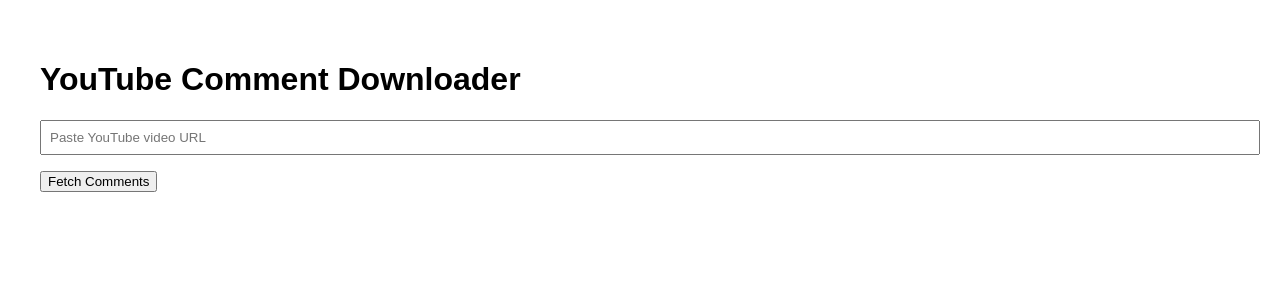
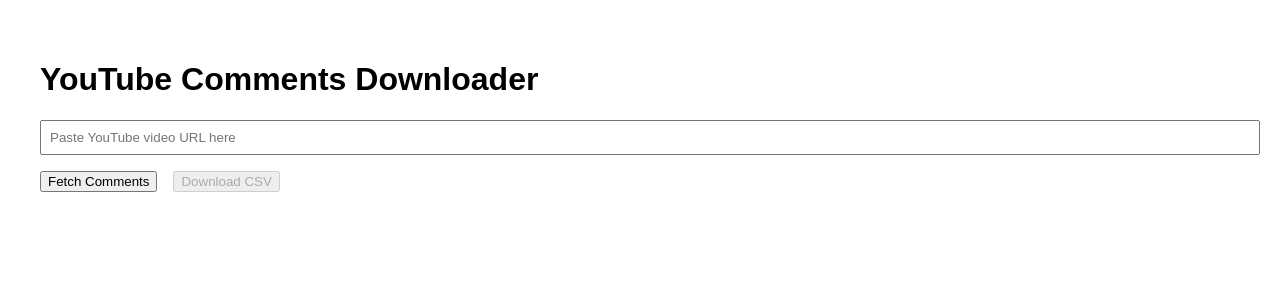
Before and after one commit to Mdln0/Youtubecomments, a Next.js app: page / in a window 1280 px wide. Shown: the top 300 px of the page. Built offline with nearby package versions, Linux system fonts and the light colour scheme.

Commit message:
Update index.tsx

```diff
--- a/pages/index.tsx
+++ b/pages/index.tsx
@@ -1,78 +1,87 @@
 import { useState } from "react";
+
+// @ts-ignore
+import Papa from "papaparse";
 
 export default function Home() {
   const [ytUrl, setYtUrl] = useState("");
-  const [comments, setComments] = useState<string[]>([]);
+  const [comments, setComments] = useState<any[]>([]);
   const [loading, setLoading] = useState(false);
-  const [error, setError] = useState("");
+  const [error, setError] = useState<string | null>(null);
 
-  const fetchComments = async () => {
+  // Dummy fetch comments function - replace with your API call
+  async function fetchComments() {
+    if (!ytUrl) {
+      setError("Please enter a valid YouTube URL.");
+      return;
+    }
+    setError(null);
+    setLoading(true);
+
     try {
-      setLoading(true);
-      setError("");
+      // Example: fetch from your backend API endpoint
+      const response = await fetch(`/api/comments?url=${encodeURIComponent(ytUrl)}`);
+      if (!response.ok) throw new Error("Failed to fetch comments");
+      const data = await response.json();
+
+      setComments(data.comments || []);
+    } catch (e: any) {
+      setError(e.message || "Unknown error");
       setComments([]);
-
-      const videoId = extractVideoId(ytUrl);
-      if (!videoId) {
-        setError("Invalid YouTube URL");
-        setLoading(false);
-        return;
-      }
-
-      const res = await fetch(`/api/comments?videoId=${videoId}`);
-      if (!res.ok) throw new Error("Failed to fetch comments");
-
-      const data = await res.json();
-      setComments(data.comments);
-    } catch (err: any) {
-      setError(err.message || "An error occurred");
     } finally {
       setLoading(false);
     }
-  };
+  }
 
-  const downloadCSV = async () => {
-    const Papa = (await import("papaparse")).default;
-    const csv = Papa.unparse(comments.map((text) => ({ comment: text })));
-
+  function downloadCsv() {
+    if (comments.length === 0) {
+      setError("No comments to download");
+      return;
+    }
+    const csv = Papa.unparse(comments);
     const blob = new Blob([csv], { type: "text/csv;charset=utf-8;" });
     const url = URL.createObjectURL(blob);
+
     const link = document.createElement("a");
     link.href = url;
-    link.setAttribute("download", "youtube_comments.csv");
-    document.body.appendChild(link);
+    link.download = "comments.csv";
     link.click();
-    document.body.removeChild(link);
-  };
 
-  const extractVideoId = (url: string) => {
-    const regExp = /^.*((youtu.be\/)|(v\/)|(u\/\w\/)|(embed\/)|(watch\?))\??v?=?([^#&?]*).*/;
-    const match = url.match(regExp);
-    return match && match[7].length === 11 ? match[7] : null;
-  };
+    URL.revokeObjectURL(url);
+  }
 
   return (
-    <div style={{ padding: "2rem", fontFamily: "Arial, sans-serif" }}>
-      <h1>YouTube Comment Downloader</h1>
+    <main style={{ padding: "2rem", fontFamily: "Arial, sans-serif" }}>
+      <h1>YouTube Comments Downloader</h1>
       <input
         type="text"
-        placeholder="Paste YouTube video URL"
+        placeholder="Paste YouTube video URL here"
         value={ytUrl}
         onChange={(e) => setYtUrl(e.target.value)}
         style={{ width: "100%", padding: "0.5rem", marginBottom: "1rem" }}
       />
-      <button onClick={fetchComments} disabled={loading}>
-        {loading ? "Fetching..." : "Fetch Comments"}
+      <button onClick={fetchComments} disabled={loading} style={{ marginRight: "1rem" }}>
+        {loading ? "Loading..." : "Fetch Comments"}
+      </button>
+      <button onClick={downloadCsv} disabled={comments.length === 0}>
+        Download CSV
       </button>
 
-      {error && <p style={{ color: "red" }}>{error}</p>}
+      {error && <p style={{ color: "red", marginTop: "1rem" }}>{error}</p>}
 
       {comments.length > 0 && (
-        <>
-          <p>{comments.length} comments loaded.</p>
-          <button onClick={downloadCSV}>Download CSV</button>
-        </>
+        <div style={{ marginTop: "2rem" }}>
+          <h2>Fetched Comments ({comments.length})</h2>
+          <ul style={{ maxHeight: "300px", overflowY: "auto", padding: 0, listStyle: "none" }}>
+            {comments.slice(0, 20).map((comment, i) => (
+              <li key={i} style={{ borderBottom: "1px solid #ddd", padding: "0.5rem 0" }}>
+                {comment.text || JSON.stringify(comment)}
+              </li>
+            ))}
+          </ul>
+          {comments.length > 20 && <p>Showing first 20 comments...</p>}
+        </div>
       )}
-    </div>
+    </main>
   );
 }
```
